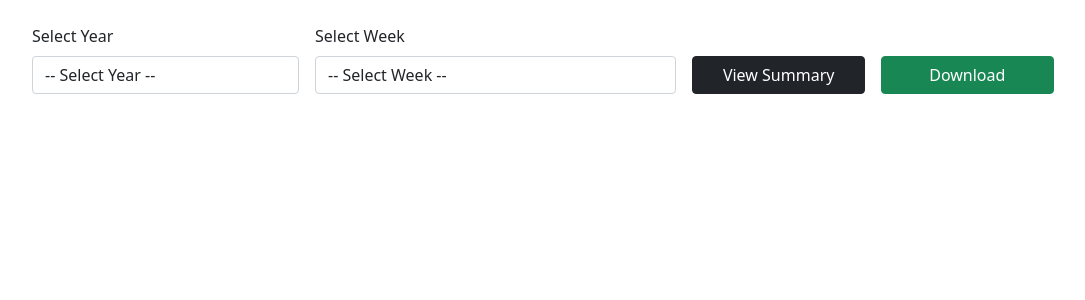
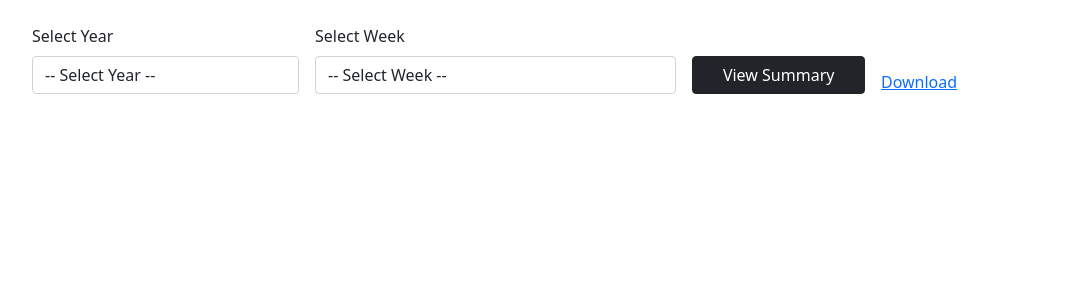
Before and after one commit to Denick12/casual_payment, a Flask app: page /payroll_summary in a window 1280 px wide. Shown: the part 58-358 px from the top of the page, without its empty margins (50-1135 px from the left). Run offline with Flask 3, Linux system fonts and the light colour scheme; some libraries are stand-ins or nearby versions.

Commit message:
download button hard coded, will be changed later

```diff
--- a/app/templates/payroll_summary.html
+++ b/app/templates/payroll_summary.html
@@ -42,9 +42,10 @@
 
             <!-- Download Button -->
             <div class="col-md-2">
-                <button class="btn btn-success w-100" id="">
-                    <i class="bi bi-download"></i> Download
-                </button>
+                <a href="/generate_excel?year=2025&week=26" target="_blank">Download</a>
+{#                <button class="btn btn-success w-100" id="downloadBtn" type="button">#}
+{#                    <i class="bi bi-download"></i> Download#}
+{#                </button>#}
             </div>
         </div>
     </form>
```
